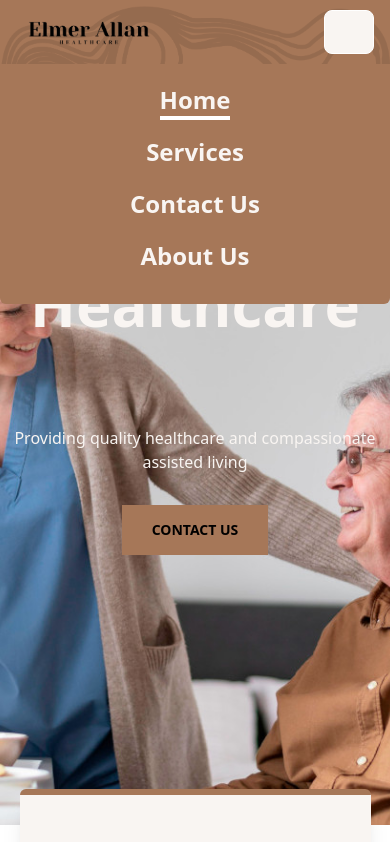
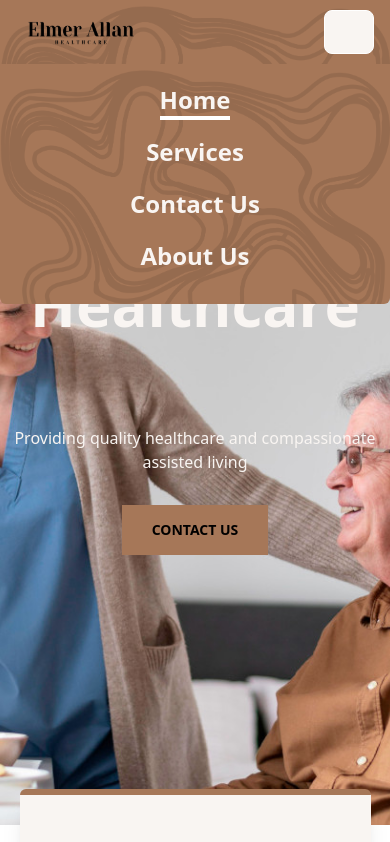
Before and after one commit to AnthonyEspinozaCS/ElmerAllanPrototype, a website: page index.html in a window 390 px wide. Both pictures are taken after a click on the button 350 px from the left and 32 px from the top of the page. Shown: the top 842 px of the page. Drawn offline with Linux system fonts and the light colour scheme.

Commit message:
Logo adjustment for mobile.

```diff
--- a/index.html
+++ b/index.html
@@ -13,12 +13,12 @@
     <link rel="stylesheet" href="/dist/style.css" />
   </head>
   <body class="bg-white w-full overflow-x-hidden">
-    <nav class="background-color-foot background-image-with-color shadow-lg box-border w-full max-w-full z-50">
+    <nav class="background-color-foot background-image-nav shadow-lg box-border w-full max-w-full z-50">
       <div class="max-w-6xl mx-auto px-4">
         <div class="flex justify-between">
           <div class="flex space-x-7">
             <!-- Website Logo -->
-            <a href="#" class="flex items-center py-4 px-2 max-w-[100%]">
+            <a href="#" class="flex items-center py-4 px-2 max-w-[130px]">
               <img src="/src/logo_transparent.png" alt="Logo" class="h-8 w-full mr-2" />
               <!-- <span class="font-semibold text-white text-lg"
                 >Design Potato</span
@@ -59,7 +59,7 @@
       </div>
       <!-- mobile menu -->
       <div
-        class="hidden md:hidden mobile-menu absolute h-60 w-full z-50 bg-brown-exec pt-5 m-auto rounded-b-md"
+        class="hidden md:hidden mobile-menu absolute h-60 w-full z-50 bg-brown-exec background-image-nav pt-5 m-auto rounded-b-md"
       >
         <ul class="text-center h-full space-y-5 text-2xl">
           <li class="">
@@ -160,7 +160,7 @@
           </a>
           <p class="text-base w-[360px] md:w-[235px] text-center md:text-left m-auto md:m-0 md:text-[10px]">We put the focus on home in retirement home.</p>
         </div>
-        <div class="right-section w-[480px] justify-between text-white m-auto md:m-0">
+        <div class="right-section w-[480px] max-w-[98%] justify-between text-white m-auto md:m-0">
           <div class="lists flex m-auto w-[360px] max-w-[96%] justify-between flex-wrap">
             <ul class="space-y-3">
               <li>
--- a/src/style.css
+++ b/src/style.css
@@ -14,6 +14,14 @@ html, body {
     max-width: 100%;
 }
 
+.background-image-nav {
+    background-image: url("/src/images/black-squiggles.png");
+    background-attachment: fixed;
+    background-repeat: no-repeat;
+    background-size: cover;
+    max-width: 100%;
+}
+
 .background-color-foot {
     background-color: #A67758;
 }
```
Also changed, not shown: dist/style.css.
